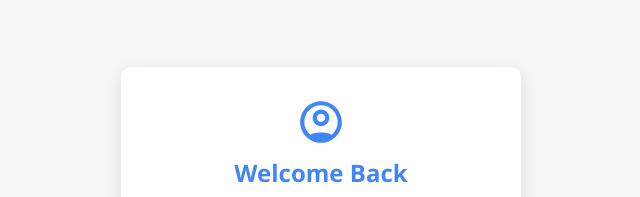
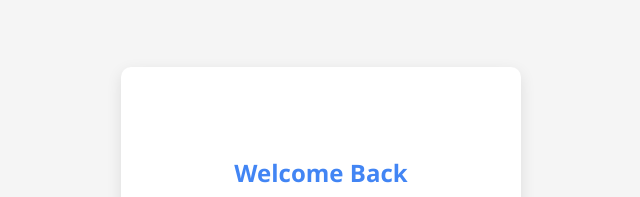
Before and after one commit to cvadesign-ui/cvafire, a plain HTML site: page index.html in a window 1280 px wide. Shown: the top 197 px of the page, without its empty margins (319-959 px from the left). Drawn offline with Linux system fonts and the light colour scheme.

Commit message:
Update index.html

```diff
--- a/index.html
+++ b/index.html
@@ -192,9 +192,6 @@
         <div class="logo">
             <!-- Replace with your logo or remove this section -->
             <svg width="50" height="50" viewBox="0 0 24 24" fill="none" xmlns="https://www.peakpx.com/en/hd-wallpaper-desktop-kmbvq">
-                <path d="M12 2C6.48 2 2 6.48 2 12C2 17.52 6.48 22 12 22C17.52 22 22 17.52 22 12C22 6.48 17.52 2 12 2ZM12 20C7.59 20 4 16.41 4 12C4 7.59 7.59 4 12 4C16.41 4 20 7.59 20 12C20 16.41 16.41 20 12 20Z" fill="#4285F4"/>
-                <path d="M12 6C9.79 6 8 7.79 8 10C8 12.21 9.79 14 12 14C14.21 14 16 12.21 16 10C16 7.79 14.21 6 12 6ZM12 12C10.9 12 10 11.1 10 10C10 8.9 10.9 8 12 8C13.1 8 14 8.9 14 10C14 11.1 13.1 12 12 12Z" fill="#4285F4"/>
-                <path d="M6.42 18.78C7.13 17.71 8.5 17 12 17C15.5 17 16.87 17.71 17.58 18.78C16.36 19.92 14.28 20.5 12 20.5C9.72 20.5 7.64 19.92 6.42 18.78Z" fill="#4285F4"/>
             </svg>
             <h2>Welcome Back</h2>
         </div>
```
